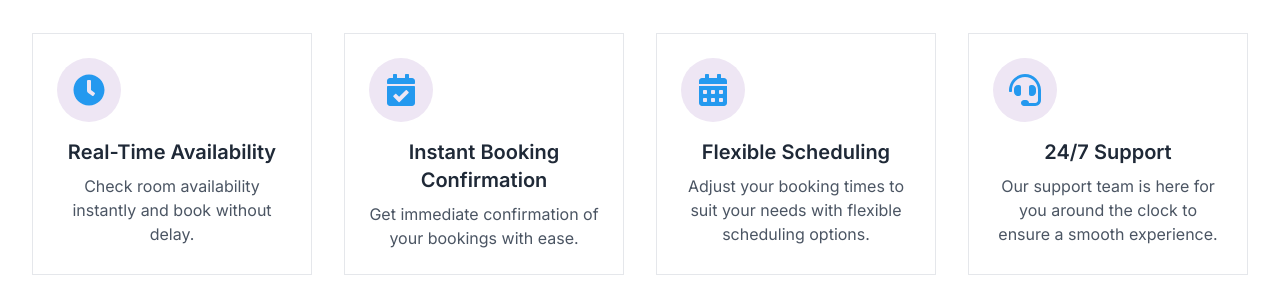
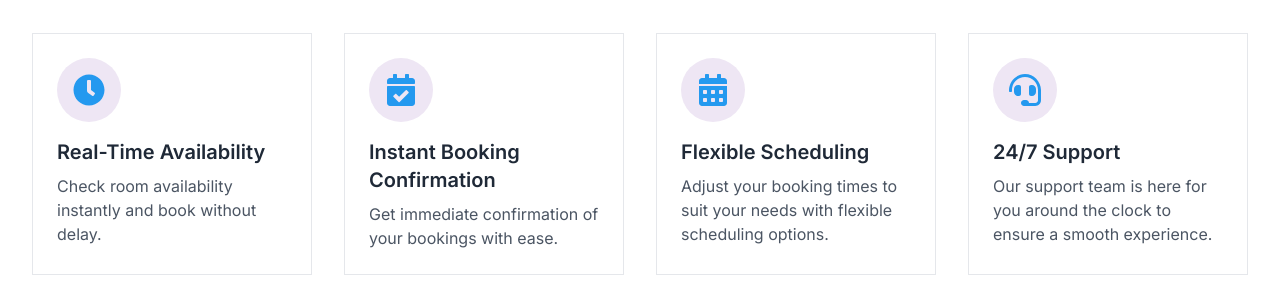
Before and after one commit to mdsejan/co-work-booker-client, a React (Vite) app: page / in a window 1280 px wide. Shown: the part 880-1180 px from the top of the page. Built offline with nearby package versions, Linux system fonts and the light colour scheme; no server answers.

Commit message:
room image show and room details page modifie

```diff
--- a/src/components/RoomCard/RoomCard.tsx
+++ b/src/components/RoomCard/RoomCard.tsx
@@ -20,12 +20,16 @@ const RoomCard: React.FC<RoomCardProps> = ({
 }) => {
   return (
     <motion.div
-      className="bg-white border border-gray-300 rounded-lg overflow-hidden"
+      className="bg-white border border-gray-200 rounded-xl overflow-hidden"
       whileInView={{ opacity: 1, translateY: 0 }}
       initial={{ opacity: 0, translateY: 20 }}
       transition={{ duration: 0.5 }}
     >
-      <img src={image} alt={name} className="w-full h-40 object-cover" />
+      <img
+        src={image}
+        alt={name}
+        className="w-full h-40 object-cover rounded-md"
+      />
       <div className="p-4">
         <h3 className="text-lg font-semibold text-gray-800">{name}</h3>
         <p className="text-gray-600">Capacity: {capacity} people</p>
--- a/src/components/ServiceAdvertisement/ServiceAdvertisement.tsx
+++ b/src/components/ServiceAdvertisement/ServiceAdvertisement.tsx
@@ -35,10 +35,10 @@ const ServiceAdvertisement: React.FC = () => {
             <div className="flex items-center justify-center bg-[#EEE6F4] rounded-full w-16 h-16 mb-4">
               <FaClock size={32} className="text-[#2499EF]" />
             </div>
-            <h3 className="text-xl font-semibold text-gray-800 mb-2 text-center">
+            <h3 className="text-xl font-semibold text-gray-800 mb-2 text-left">
               Real-Time Availability
             </h3>
-            <p className="text-gray-600 text-center">
+            <p className="text-gray-600 text-left">
               Check room availability instantly and book without delay.
             </p>
           </motion.div>
@@ -53,10 +53,10 @@ const ServiceAdvertisement: React.FC = () => {
             <div className="flex items-center justify-center bg-[#EEE6F4] rounded-full w-16 h-16 mb-4">
               <FaCalendarCheck size={32} className="text-[#2499EF]" />
             </div>
-            <h3 className="text-xl font-semibold text-gray-800 mb-2 text-center">
+            <h3 className="text-xl font-semibold text-gray-800 mb-2 text-left">
               Instant Booking Confirmation
             </h3>
-            <p className="text-gray-600 text-center">
+            <p className="text-gray-600 text-left">
               Get immediate confirmation of your bookings with ease.
             </p>
           </motion.div>
@@ -71,10 +71,10 @@ const ServiceAdvertisement: React.FC = () => {
             <div className="flex items-center justify-center bg-[#EEE6F4] rounded-full w-16 h-16 mb-4">
               <FaCalendarAlt size={32} className="text-[#2499EF]" />
             </div>
-            <h3 className="text-xl font-semibold text-gray-800 mb-2 text-center">
+            <h3 className="text-xl font-semibold text-gray-800 mb-2 text-left">
               Flexible Scheduling
             </h3>
-            <p className="text-gray-600 text-center">
+            <p className="text-gray-600 text-left">
               Adjust your booking times to suit your needs with flexible
               scheduling options.
             </p>
@@ -90,10 +90,10 @@ const ServiceAdvertisement: React.FC = () => {
             <div className="flex items-center justify-center bg-[#EEE6F4] rounded-full w-16 h-16 mb-4">
               <FaHeadset size={32} className="text-[#2499EF]" />
             </div>
-            <h3 className="text-xl font-semibold text-gray-800 mb-2 text-center">
+            <h3 className="text-xl font-semibold text-gray-800 mb-2 text-left">
               24/7 Support
             </h3>
-            <p className="text-gray-600 text-center">
+            <p className="text-gray-600 text-left">
               Our support team is here for you around the clock to ensure a
               smooth experience.
             </p>
--- a/src/pages/MeetingRooms/RoomDetails.tsx
+++ b/src/pages/MeetingRooms/RoomDetails.tsx
@@ -31,23 +31,22 @@ const RoomDetails = () => {
   };
 
   return (
-    <div className="max-w-screen-2xl mx-auto min-h-[70vh] px-8 py-16 bg-white rounded-lg">
+    <div className="max-w-screen-lg mx-auto min-h-[70vh] px-8 py-16 bg-white rounded-lg">
       {/* Image Gallery */}
-      {/* <div className="grid grid-cols-3 gap-4 mb-8">
-        {roomData.images.map((image, index) => (
-          <img
-            key={index}
-            src={image}
-            alt={`Room Image ${index + 1}`}
-            className="rounded-lg"
-          />
-        ))}
-      </div> */}
+      <div className="">
+        <img
+          src={roomData?.data?.image}
+          alt={roomData?.data?.name}
+          className="w-full h-[50vh] object-cover rounded-lg mb-8"
+        />
+      </div>
 
       {/* Room Information */}
       <div className="flex flex-col md:flex-row md:gap-32">
         <div className="mb-8">
-          <h1 className="text-3xl font-semibold mb-4">{roomData.name}</h1>
+          <h1 className="text-3xl font-semibold mb-4">
+            {roomData?.data?.name}
+          </h1>
           <p>Room No: {roomData?.data?.roomNo}</p>
           <p>Floor No: {roomData?.data?.floorNo}</p>
           <p>Capacity: {roomData?.data?.capacity} people</p>
```
